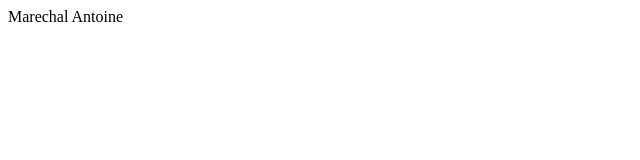
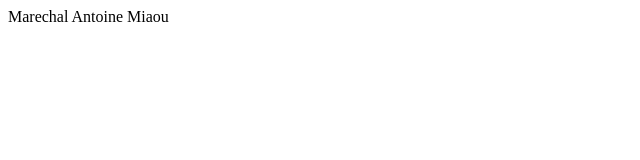
Before and after one commit to Ollopic/siteperso, a plain HTML site: page website/index.html in a window 1280 px wide. Shown: the full height of the page, 0-640 px from the left. Drawn offline with Linux system fonts and the light colour scheme.

```diff
--- a/website/index.html
+++ b/website/index.html
@@ -1,6 +1,6 @@
 <!DOCTYPE html>
 <html lang="fr">
   <body>
-    Marechal Antoine
+    Marechal Antoine Miaou
   </body>
 </html>
```
Also changed, not shown: 1 other file.
